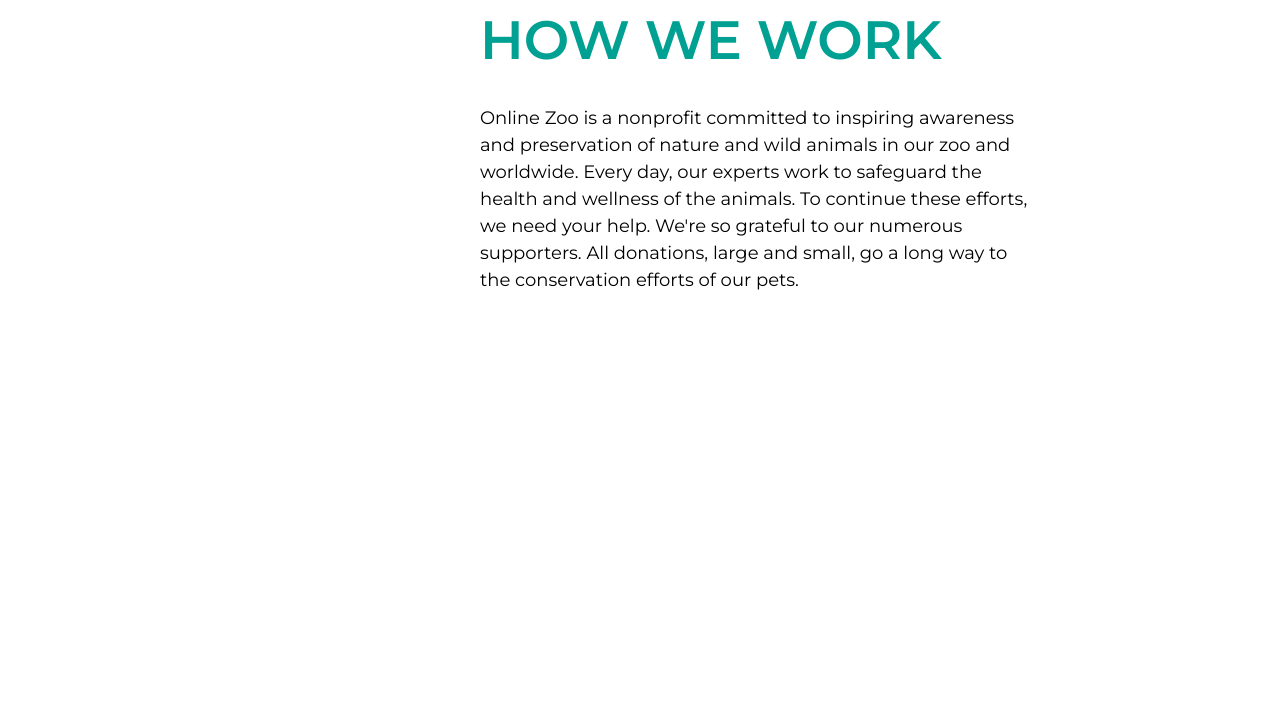
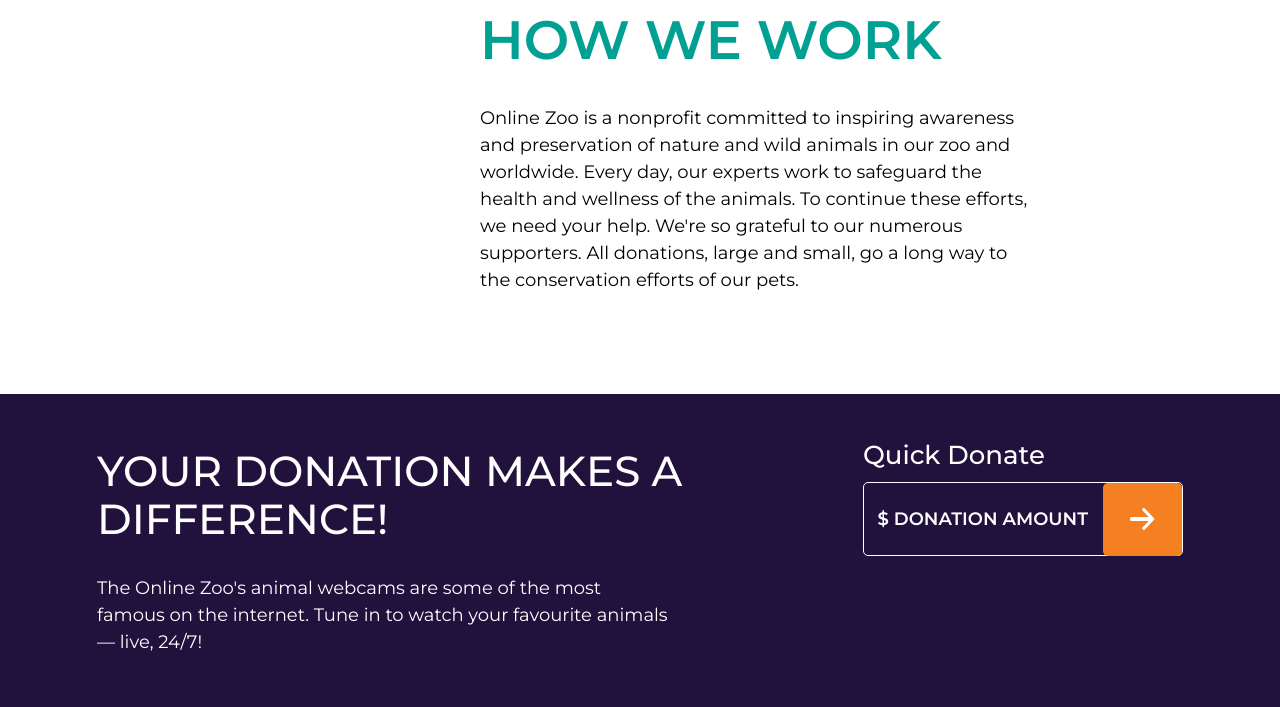
Before and after one commit to Dariechka/Online-ZOO, a website built with Vite: page online-zoo/index.html in a window 1280 px wide. Shown: the part 2253-2960 px from the top of the page. Before the commit the page ends 2697 px from the top, so only its background shows below. Built offline with nearby package versions, Linux system fonts and the light colour scheme.

Commit message:
feat: add donation section

```diff
--- a/online-zoo/index.html
+++ b/online-zoo/index.html
@@ -48,7 +48,9 @@
     <main>
       <section class="container watch__container">
         <h2 class="watch__title">Watch your favorite animal online</h2>
-        <p class="watch__text">Explore the exciting and mysterious world of wild animals in a natural setting without leaving your home.</p>
+        <p class="watch__text">
+          Explore the exciting and mysterious world of wild animals in a natural setting without leaving your home.
+        </p>
         <button class="watch__button">
           <span class="watch__button_text">View live cam</span>
           <svg width="25" height="22" viewBox="0 0 25 22">
@@ -59,7 +61,15 @@
       <section class="container welcome__container">
         <div class="welcome__welcome">
           <h2 class="welcome__title">Welcome to the Online Zoo!</h2>
-          <p class="welcome__text">On our website, using live webcams, fans of all ages can observe various animals. Among them, are Giant pandas, eagles, alligators, forest gorillas, African lions, and others. It is the whole natural world in real-time in front of our cameras. <span class="welcome__hidden">We hope you will enjoy watching closely and explore animals’ behavior and habitats! Note: animals are not always on view on cameras, so please check back if you don't see anything.</span></p>
+          <p class="welcome__text">
+            On our website, using live webcams, fans of all ages can observe various animals. Among them, are Giant
+            pandas, eagles, alligators, forest gorillas, African lions, and others. It is the whole natural world in
+            real-time in front of our cameras.
+            <span class="welcome__hidden"
+              >We hope you will enjoy watching closely and explore animals’ behavior and habitats! Note: animals are not
+              always on view on cameras, so please check back if you don't see anything.</span
+            >
+          </p>
         </div>
         <div class="welcome__welcome__image">
           <img class="welcome__welcome__image__img" src="/images/welcome.png" alt="Welcome" />
@@ -69,7 +79,36 @@
         </div>
         <div class="welcome__work">
           <h2 class="welcome__title">How we work</h2>
-          <p class="welcome__text">Online Zoo is a nonprofit committed to inspiring awareness and preservation of nature and wild animals in our zoo and worldwide. <span class="welcome__hidden">Every day, our experts work to safeguard the health and wellness of the animals.</span> To continue these efforts, we need your help. We're so grateful to our <span class="welcome__hidden">numerous</span> supporters. All donations, large and small, go a long way to the conservation efforts of our pets.</p>
+          <p class="welcome__text">
+            Online Zoo is a nonprofit committed to inspiring awareness and preservation of nature and wild animals in
+            our zoo and worldwide.
+            <span class="welcome__hidden"
+              >Every day, our experts work to safeguard the health and wellness of the animals.</span
+            >
+            To continue these efforts, we need your help. We're so grateful to our
+            <span class="welcome__hidden">numerous</span> supporters. All donations, large and small, go a long way to
+            the conservation efforts of our pets.
+          </p>
+        </div>
+      </section>
+      <section class="container donation__container">
+        <div class="donation__text-info">
+          <h3 class="donation__text-info__title">Your donation makes a difference!</h3>
+          <p class="donation__text-info__text">
+            The Online Zoo's animal webcams are some of the most famous on the internet. Tune in to watch your favourite
+            animals — live, 24/7!
+          </p>
+        </div>
+        <div class="donation__donate">
+          <h4 class="donation__donate__title">Quick Donate</h4>
+          <button class="donation__donate__button">
+            <span class="donation__donate__button__text">$ Donation Amount</span>
+            <span class="donation__donate__button__btn">
+              <svg width="25" height="22" viewBox="0 0 25 22">
+                <use href="/icon.svg#arrow"></use>
+              </svg>
+            </span>
+          </button>
         </div>
       </section>
       <section class="meet"></section>
--- a/online-zoo/src/styles/_mixins.scss
+++ b/online-zoo/src/styles/_mixins.scss
@@ -80,6 +80,7 @@
   font-weight: 600;
   letter-spacing: 0;
   cursor: pointer;
+  text-transform: uppercase;
 }
 
 @mixin center($gap) {
--- a/online-zoo/src/styles/_variables.scss
+++ b/online-zoo/src/styles/_variables.scss
@@ -1,6 +1,6 @@
 $max-container-width: 1920px;
 $orange: #f58021;
-$dark-orange: #D26004;
+$dark-orange: #d26004;
 $black: #000000;
 $navy: #20113d;
 $white: #ffffff;
--- /dev/null
+++ b/online-zoo/src/styles/components/donation.scss
@@ -0,0 +1,133 @@
+@use './../_variables' as vars;
+@use './../_mixins' as mix;
+
+.donation {
+  &__container {
+    background-color: vars.$purple;
+    @include mix.center(192px);
+    height: 221px;
+    @include mix.respond(large-1800) {
+      padding: 45px 97px;
+      height: 313px;
+      gap: 106px;
+      align-items: flex-start;
+    }
+
+    @include mix.respond(large-1030) {
+      padding: 50px 37px;
+      flex-direction: column;
+      height: 459px;
+      align-items: center;
+      gap: 30px;
+    }
+
+    @include mix.respond(small-585) {
+      height: 446px;
+      padding: 30px 10px 40px;
+      gap: 28px;
+    }
+  }
+
+  &__text-info {
+    display: flex;
+    flex-direction: column;
+    gap: 25px;
+    margin-top: 8px;
+
+    @include mix.respond(large-1800) {
+      gap: 32px;
+    }
+
+    @include mix.respond(large-1030) {
+      align-items: center;
+      margin-top: 2px;
+    }
+
+    &__title {
+      @include mix.text('Montserrat', 'normal', vars.$white, 42px, 100%, 500, 0);
+      text-transform: uppercase;
+      @include mix.respond(large-1800) {
+        line-height: 115%;
+      }
+      @include mix.respond(large-1030) {
+        text-align: center;
+        max-width: 565px;
+      }
+      @include mix.respond(small-585) {
+        max-width: 300px;
+        font-size: 26px;
+        margin-top: -1px;
+      }
+    }
+    &__text {
+      @include mix.mainText();
+      max-width: 609px;
+      color: vars.$white;
+      @include mix.respond(large-1800) {
+        max-width: 576px;
+      }
+      @include mix.respond(large-1030) {
+        max-width: 600px;
+        width: 600px;
+        text-align: center;
+      }
+      @include mix.respond(small-585) {
+        max-width: 300px;
+        width: 300px;
+      }
+    }
+  }
+
+  &__donate {
+    display: flex;
+    flex-direction: column;
+    gap: 10px;
+
+    &__title {
+      @include mix.text('Montserrat', 'normal', vars.$white, 26px, 130%, 500, 0);
+      @include mix.respond(large-1030) {
+        text-align: center;
+      }
+    }
+    &__button {
+      @include mix.button(320px, transparent, 15px, vars.$white);
+      padding: 0;
+      justify-content: flex-end;
+      @include mix.respond(large-1030) {
+        width: 363px;
+        gap: 40px;
+      }
+      @include mix.respond(small-585) {
+        width: 300px;
+        height: 45px;
+        gap: 26px;
+      }
+      &__text {
+        @include mix.buttonText(vars.$white);
+        @include mix.respond(large-1030) {
+          margin-bottom: 4px;
+        }
+        @include mix.respond(small-585) {
+          font-size: 16px;
+          align-self: center;
+          margin-bottom: 2px;
+        }
+      }
+      &__btn {
+        width: 79px;
+        height: 73px;
+        background-color: vars.$orange;
+        border-radius: vars.$border-radius;
+        @include mix.center(0);
+        justify-content: center;
+        @include mix.respond(large-1030) {
+          width: 74px;
+        }
+        @include mix.respond(small-585) {
+          width: 59px;
+          height: 43px;
+        }
+      }
+    }
+  }
+}
--- a/online-zoo/src/styles/components/welcome.scss
+++ b/online-zoo/src/styles/components/welcome.scss
@@ -15,6 +15,7 @@
       grid-template-rows: repeat(4, auto);
       padding-inline: calc((100% - 1000px) / 2);
       padding-top: 0;
+      padding-bottom: 100px;
     }
     @include mix.respond(large-1030) {
       padding-inline: calc((100% - 640px) / 2);
--- a/online-zoo/src/styles/style.scss
+++ b/online-zoo/src/styles/style.scss
@@ -4,6 +4,7 @@
 @use './components/header';
 @use './components/watch';
 @use './components/welcome';
+@use './components/donation';
 
 *,
 ::before,
```
Also changed, not shown: online-zoo/src/styles/components/watch.scss (+30 -6 lines).
